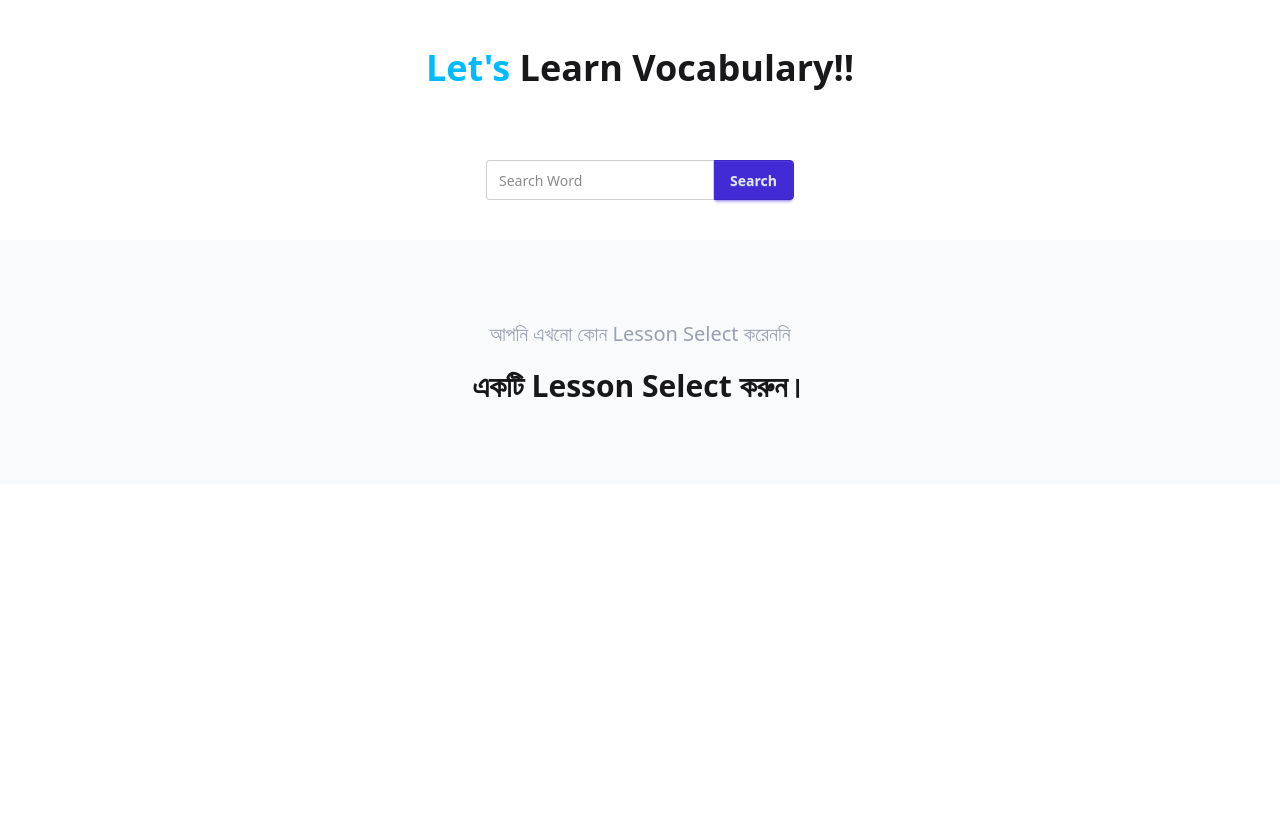
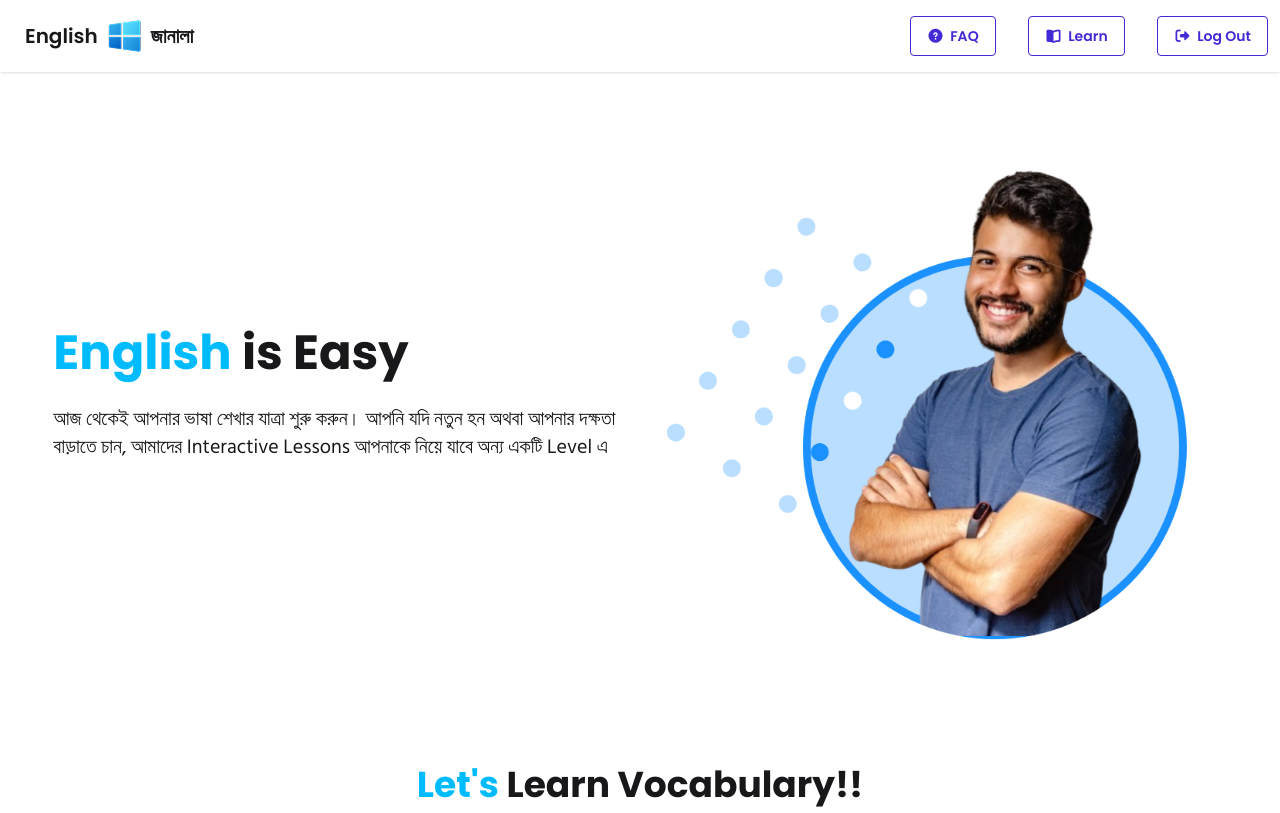
Before and after one commit to Muhit4312/English-Janala, a plain HTML site: page index.html in a window 1280 px wide. Shown: the top 813 px of the page. Drawn offline with nearby package versions, Linux system fonts and the light colour scheme; no server answers.

Commit message:
Fianal English Janala

```diff
--- a/index.html
+++ b/index.html
@@ -22,7 +22,51 @@
     <!-- stylesheet -->
      <link rel="stylesheet" href="style/style.css">
 </head>
-<body class="font-sans">
+<body>
+
+    <header>
+        <div class="navbar bg-base-100 shadow-sm">
+            <div class="navbar-start">
+                <div class="dropdown">
+                <div tabindex="0" role="button" class="btn btn-ghost lg:hidden">
+                    <svg xmlns="http://www.w3.org/2000/svg" class="h-5 w-5" fill="none" viewBox="0 0 24 24" stroke="currentColor"> <path stroke-linecap="round" stroke-linejoin="round" stroke-width="2" d="M4 6h16M4 12h8m-8 6h16" /> </svg>
+                </div>
+                <ul
+                    tabindex="-1"
+                    class="menu menu-sm dropdown-content bg-base-100 rounded-box z-1 mt-3 w-52 p-2 shadow">
+                    <li><a href="" class=""><i class="fa-solid fa-circle-question"></i>FAQ</a></li>
+                    <li><a href="" class=""><i class="fa-solid fa-book-open"></i>Learn</a></li>
+                    <li><a href="" class=""><i class="fa-solid fa-right-from-bracket"></i>Log Out</a></li>
+
+                </ul>
+                </div>
+                <a class="btn btn-ghost text-xl">
+                    <span>English</span>
+                    <img src="/assets/logo.png" alt="">
+                    <span>জানালা</span>
+                </a>
+            </div>
+            <div class="navbar-end hidden lg:flex">
+                <ul class="menu menu-horizontal px-1 space-x-8">
+                    <li><a href="" class="btn btn-outline btn-primary"><i class="fa-solid fa-circle-question"></i>FAQ</a></li>
+                    <li><a href="" class="btn btn-outline btn-primary"><i class="fa-solid fa-book-open"></i>Learn</a></li>
+                    <li><a href="" class="btn btn-outline btn-primary"><i class="fa-solid fa-right-from-bracket"></i>Log Out</a></li>
+                </ul>
+            </div>
+
+         </div>
+    </header>
+    <section class="banner-container gap-10 py-10 w-11/12 mx-auto flex justify-between items-center">
+        <div class="banner-content flex-1">
+            <h2 class="text-5xl font-bold mb-7"><span class="text-sky-400">English</span> is Easy</h2>
+            <p class="font-bangla text-xl">আজ থেকেই আপনার ভাষা শেখার যাত্রা শুরু করুন। আপনি যদি নতুন হন অথবা আপনার দক্ষতা বাড়াতে চান, আমাদের Interactive Lessons আপনাকে নিয়ে যাবে অন্য একটি Level এ</p>
+        </div>
+        <div class="banner-image flex-1">
+            <img src="assets/hero-student.png" alt="">
+
+        </div>
+    </section>
+
     <section>
         <h2 class="text-4xl font-bold mb-8 text-center mt-12">
             <span class="text-sky-400">Let's</span> Learn Vocabulary!!
--- a/style/style.css
+++ b/style/style.css
@@ -1,3 +1,13 @@
+*{
+
+  font-family: "Poppins", sans-serif;
+
+
+}
+
+.font-bangla {
+    font-family: "Hind Siliguri", sans-serif;
+}
 .active-color{
     background-color: #3B25C1;
     color: white;
```
